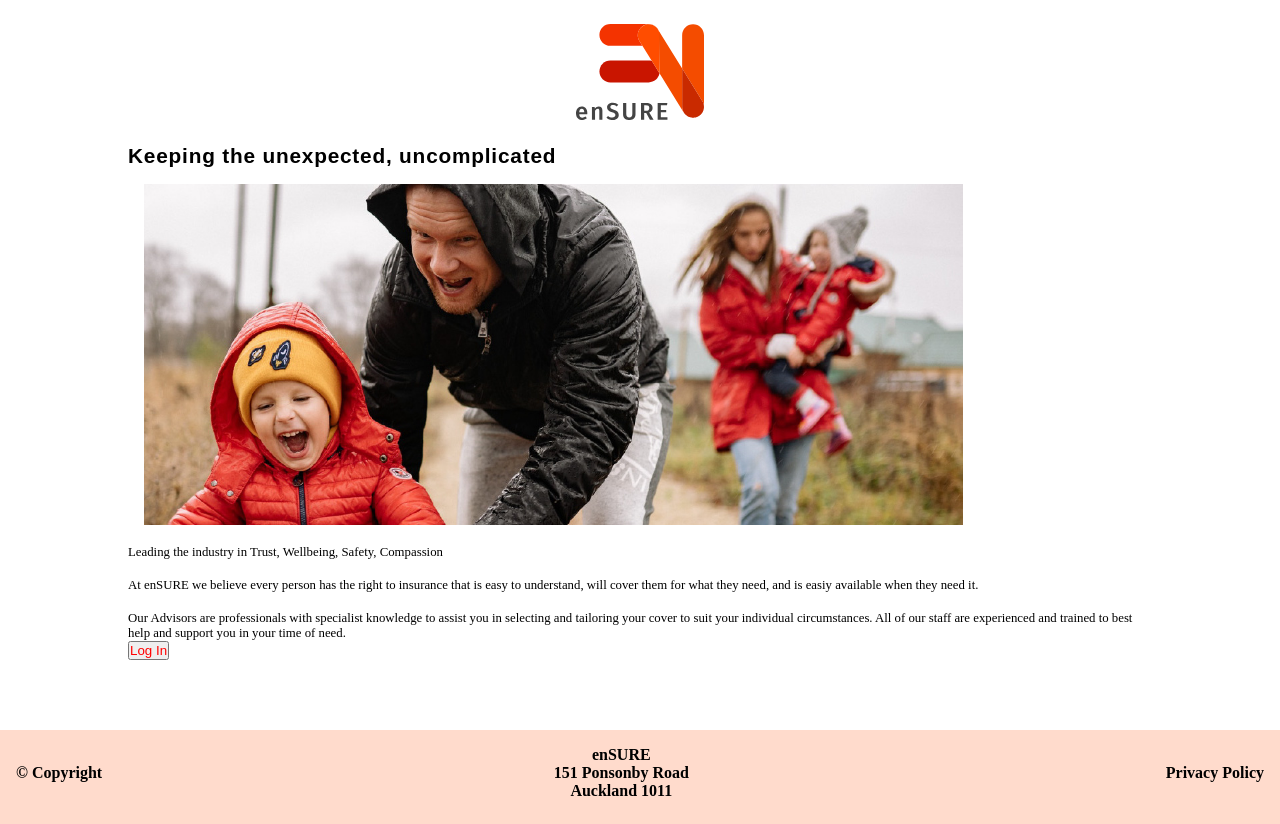
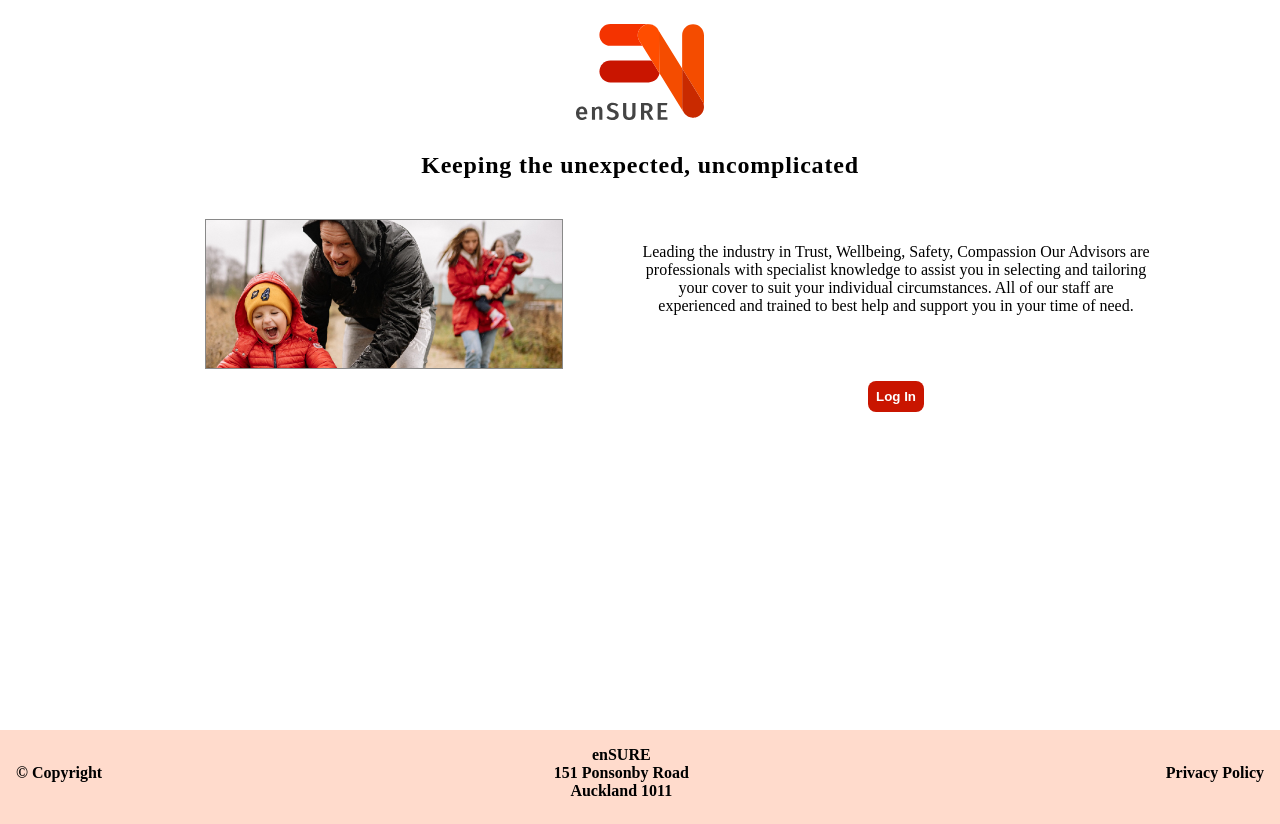
Before and after one commit to oliverEddy/claims-form, a React (Create React App) app in the folder client/: page / in a window 1280 px wide. Built offline with nearby package versions, Linux system fonts and the light colour scheme.

Commit message:
finished homepage

```diff
--- a/client/src/components/Homepage.css
+++ b/client/src/components/Homepage.css
@@ -1,24 +1,91 @@
 .home-pic {
-    max-width: 80%;
-    margin: 1rem;
+  max-width: 70%;
+  align-items: center;
+  border: solid 1px #898989;
+}
+
+.center-home-pic {
+  text-align: center;
+  margin-top: 0.5rem;
+  margin-bottom: 0.5rem;
+
 }
 
 .home-container {
   margin: 1rem auto;
   max-width: 80%;
+  text-align: center;
 }
 
 h1 {
-  font-family: Arial, Helvetica, sans-serif;
-  font-size: 1.3rem;
+  font-size: 1rem;
   letter-spacing: 0.05rem;
+  /* max-width: 80%; */
+  text-align: center;
 }
 
 p {
-    font-size: 0.8rem;
+  font-size: 0.7rem;
+  margin-bottom: 2rem;
+
 }
 
+.final-para {
+    margin-bottom: 2rem;
+  }
+
+.button {
+  text-align: center;
+}
 
 .login-button {
-    color: red;
+  background-color: #c91500;
+  color: white;
+  font-weight: bold;
+  margin: 0 auto;
+  padding: 0.5rem;
+  border-radius: 8px;
+  border: #c91500;
 }
+
+/*  Media query for tablet  */
+@media screen and (min-width: 30rem) {
+  h1 {
+    margin-bottom: 2rem;
+    font-size: 1.5rem;
+  }
+
+    .home-container {
+    display: grid;
+    grid-template-columns: 1fr 1fr;
+  }
+
+  /* .home-pic {
+    grid-row-start: 1;
+    grid-row-end: 2;
+  } */
+
+  p {
+    font-size: 1rem;
+    grid-column: 2;
+    margin-bottom: 1rem;
+    align-items: center;
+  }
+
+  .login-button {
+    /* grid-column: 1; */
+    grid-column: 2 / 3;
+    justify-items: left;
+  }
+}
+
+/* Media query for desktop */
+@media screen and (min-width: 55rem) {
+   h1 {
+    margin-top: 2rem;
+   }
+
+    p {
+    margin-top: 2rem;
+   }
+    }
--- a/client/src/components/Homepage.js
+++ b/client/src/components/Homepage.js
@@ -5,24 +5,22 @@ import LogInButton from "./LogInButton";
 const Homepage = () => {
   return (
     <>
+      <h1>Keeping the unexpected, uncomplicated</h1>
       <div className="home-container">
-      <h1>Keeping the unexpected, uncomplicated</h1>
-      <img src="ensurepic.jpg" alt="pic of healthy active family" className="home-pic"/>
-      <p>Leading the industry in Trust, Wellbeing, Safety, Compassion</p>
-      <br></br>
-      <p>
-        At enSURE we believe every person has the right to insurance that is
-        easy to understand, will cover them for what they need, and is easiy
-        available when they need it.
-      </p>
-      <br></br>
-      <p>
-        Our Advisors are professionals with specialist knowledge to assist you
-        in selecting and tailoring your cover to suit your individual
-        circumstances. All of our staff are experienced and trained to best help
-        and support you in your time of need.
-      </p>
-      <button className="login-button">{LogInButton}Log In</button>
+        <div className="center-home-pic">
+          <img
+            src="ensurepic.jpg"
+            alt="pic of healthy active family"
+            className="home-pic"
+          />
+        </div>
+        <p>Leading the industry in Trust, Wellbeing, Safety, Compassion
+          Our Advisors are professionals with specialist knowledge to assist you
+          in selecting and tailoring your cover to suit your individual
+          circumstances. All of our staff are experienced and trained to best
+          help and support you in your time of need.
+        </p>
+        <button className="login-button">{LogInButton}Log In</button>
       </div>
     </>
   );
--- a/client/src/index.css
+++ b/client/src/index.css
@@ -11,10 +11,7 @@
   margin: 0;
   padding: 0;
   box-sizing: border-box;
-  -webkit-font-smoothing: antialiased;
-  -moz-osx-font-smoothing: grayscale;
 }
-
 body {
   min-height: 100vh;
   position: relative;
```
